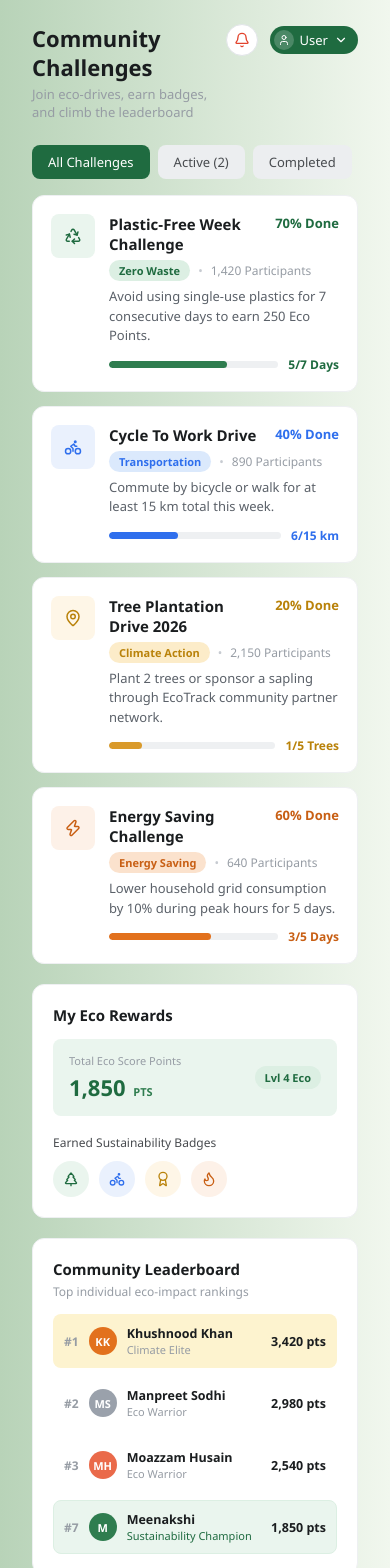
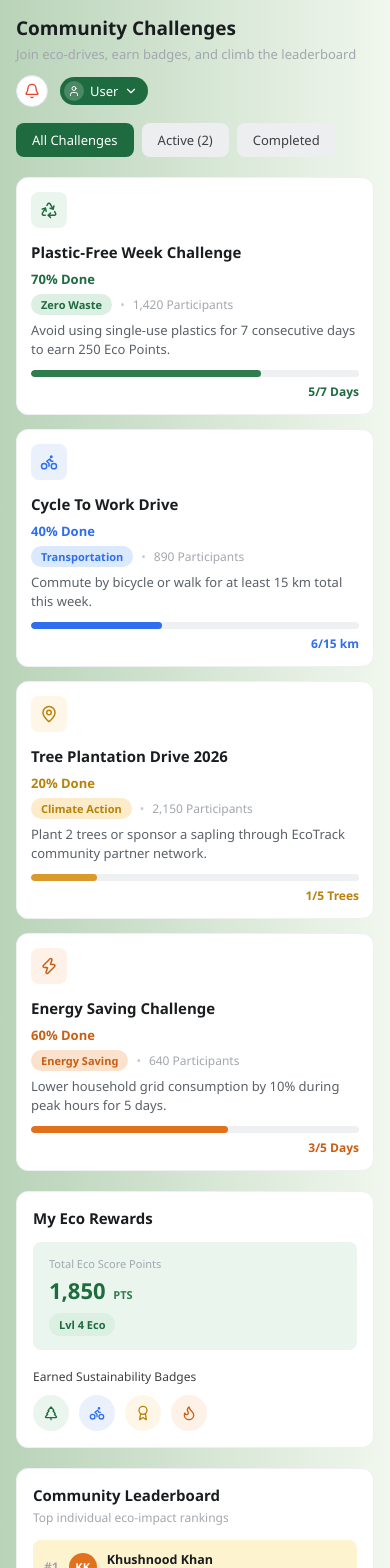
Before and after one commit to springboardmentor212/EcoTrack_Group4, a React (Create React App) app in the folder frontend/: page /challenges in a window 390 px wide. Shown: the top 1568 px of the page. Built offline with nearby package versions, Linux system fonts and the light colour scheme.

Commit message:
updated css

```diff
--- a/frontend/src/pages/Challenges/challenges.css
+++ b/frontend/src/pages/Challenges/challenges.css
@@ -6,8 +6,8 @@
   --chal-border-light: #eef0f2;
   --chal-border-input: #e2e5e9;
   --chal-text-primary: #1a1d1f;
-  --chal-text-secondary: #484b4f;
-  --chal-text-muted: #969ca4;
+  --chal-text-secondary: #3e3f42;
+  --chal-text-muted: #a2a7ae;
 
   --chal-green-50: #eaf5ee;
   --chal-green-100: #dcefe3;
@@ -39,7 +39,6 @@
   display: grid;
   grid-template-columns: 224px 1fr;
   min-height: 100vh;
-  /* background: var(--chal-bg-page); */
   background: linear-gradient(to right, rgb(184, 211, 184),rgb(241, 247, 238));
   font-family: var(--chal-font);
   color: var(--chal-text-primary);
@@ -52,6 +51,7 @@
   box-sizing: border-box;
 }
 
+/* ---------- Sidebar ---------- */
 .challenges-app .sidebar {
   background: var(--chal-bg-white);
   border-right: 1px solid var(--chal-border-light);
@@ -74,7 +74,6 @@
   font-weight: 650;
   font-size: 18px;
   color: var(--chal-text-primary);
-  /* color: #059669; */
 }
 
 .challenges-app .sidebar-menu {
@@ -90,9 +89,8 @@
   padding: 9px 12px;
   border-radius: var(--chal-radius-md);
   font-size: 14px;
-  font-weight: 600;
+  font-weight: 550;
   color: var(--chal-text-secondary);
-  /* color: #52635a; */
   text-decoration: none;
   transition: background-color 0.15s ease;
 }
@@ -102,7 +100,7 @@
 }
 
 .challenges-app .menu-item svg {
-  color: #64666b;
+  color: #4d5054;
   flex-shrink: 0;
 }
 
@@ -132,7 +130,7 @@
 
 .challenges-app .page-header h1 {
   margin: 0;
-  font-size: 22px;
+  font-size: 26px;
   font-weight: 700;
   line-height: 1.3;
 }
@@ -335,6 +333,7 @@
 .challenges-app .right-rail {
   display: grid;
   gap: 20px;
+  margin-top: 52px; /* aligns "My Eco Rewards" with the first challenge card, below the tab bar */
 }
 
 .challenges-app .panel {
@@ -539,6 +538,9 @@
   .challenges-app .content-grid {
     grid-template-columns: 1fr;
   }
+  .challenges-app .right-rail {
+    margin-top: 0; /* only needed to align beside the challenge list; full-width stack doesn't need it */
+  }
 }
 
 @media (max-width: 720px) {
@@ -548,4 +550,72 @@
   .challenges-app .sidebar {
     display: none;
   }
+  .challenges-app .main-content {
+    padding: 16px;
+    gap: 16px;
+  }
+  .challenges-app .page-header {
+    grid-template-columns: 1fr;
+    gap: 12px;
+  }
+  .challenges-app .page-header h1 {
+    font-size: 19px;
+  }
+  .challenges-app .header-actions {
+    justify-self: start;
+  }
+  .challenges-app .tab-bar {
+    display: flex;
+    overflow-x: auto;
+    -webkit-overflow-scrolling: touch;
+    padding-bottom: 4px;
+  }
+  .challenges-app .tab-btn {
+    flex: 0 0 auto;
+    white-space: nowrap;
+  }
 }
+
+@media (max-width: 560px) {
+  .challenges-app .challenge-card {
+    grid-template-columns: 1fr;
+    padding: 14px;
+  }
+  .challenges-app .challenge-icon {
+    width: 36px;
+    height: 36px;
+  }
+  .challenges-app .challenge-top {
+    grid-template-columns: 1fr;
+  }
+  .challenges-app .challenge-percent {
+    justify-self: start;
+  }
+  .challenges-app .challenge-progress-row {
+    grid-template-columns: 1fr;
+    gap: 6px;
+  }
+  .challenges-app .progress-label {
+    justify-self: end;
+  }
+  .challenges-app .panel {
+    padding: 16px;
+  }
+  .challenges-app .score-box {
+    flex-direction: column;
+    align-items: flex-start;
+    gap: 8px;
+  }
+  .challenges-app .badges-row {
+    flex-wrap: wrap;
+  }
+  .challenges-app .leaderboard-row {
+    grid-template-columns: auto auto 1fr;
+    row-gap: 2px;
+  }
+  .challenges-app .lb-points {
+    grid-column: 3;
+    justify-self: end;
+    font-size: 12px;
+  }
+}
--- a/frontend/src/pages/Goal/goal.css
+++ b/frontend/src/pages/Goal/goal.css
@@ -129,7 +129,7 @@
 
 .goals-app .page-header h1 {
   margin: 0;
-  font-size: 22px;
+  font-size: 26px;
   font-weight: 650;
   line-height: 1.3;
 }
```
